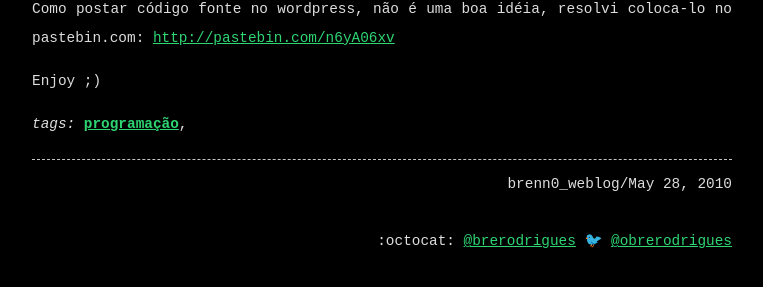
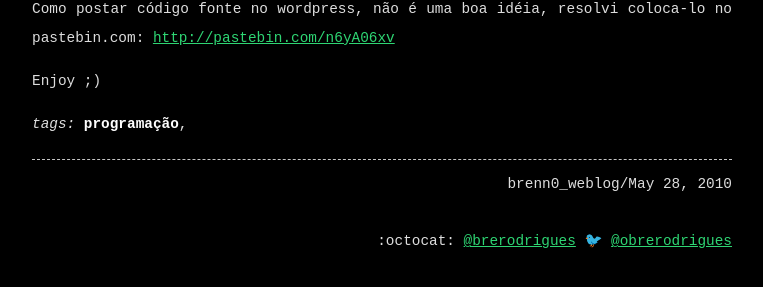
Before and after one commit to brerodrigues/brerodrigues.github.io, a Jekyll site: the page built from _posts/2010-05-28-deixando-form-transparente-no-vb.md, in a window 1280 px wide. Shown: the part 495-782 px from the top of the page, without its empty margins (258-1021 px from the left). Built offline with Jekyll 4.4.1, drawn with Linux system fonts in a browser that asks for light colours; emoji names are drawn with the system emoji font.

Commit message:
Update post.html

```diff
--- a/_layouts/post.html
+++ b/_layouts/post.html
@@ -20,6 +20,6 @@ title:  "POSTS"
 
 <p>
     <i>tags:</i>{% for tag in page.tags %}
-    <b><a href="{{ site.baseurl }}/tags/{{ tag }}">{{ tag }}</a></b>,
+    <b>{{ tag }}</b>,
     {% endfor %}
 </p>
```
